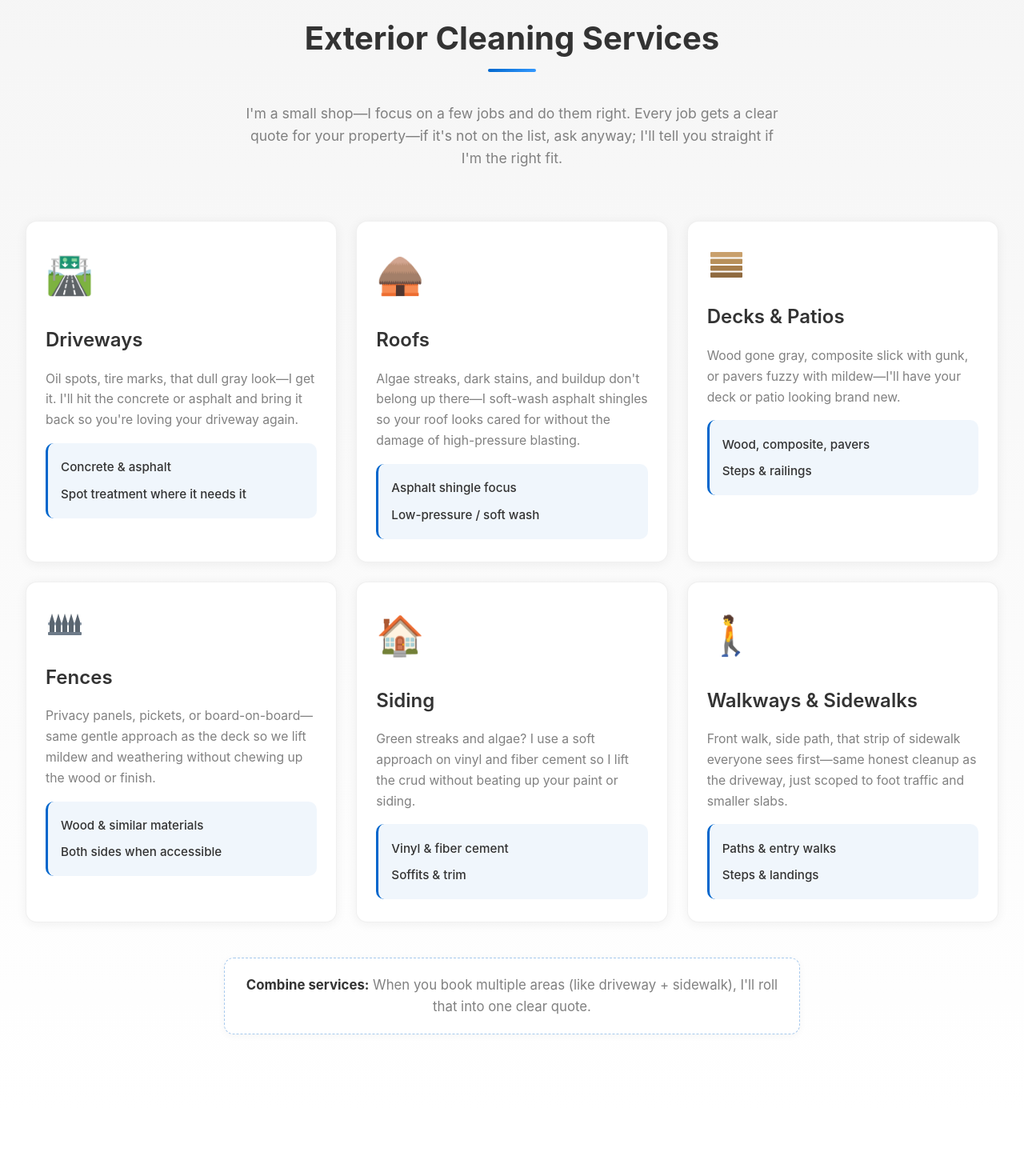
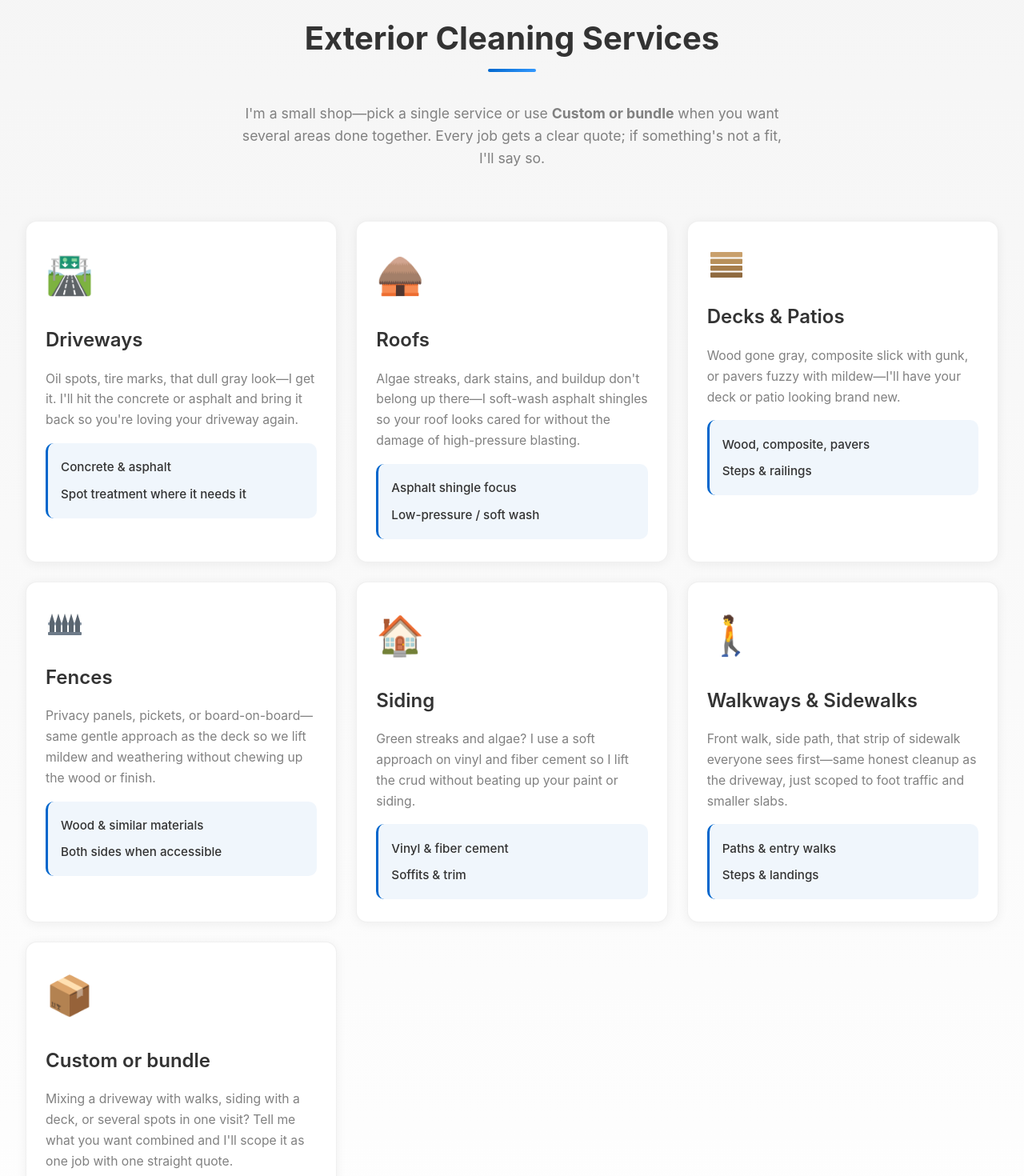
Before and after one commit to Captain8Ten/TrueLineExteriorCleaning, a React (Vite) app: page / in a window 1280 px wide. Shown: the part 880-2350 px from the top of the page at 80% size. Built offline with nearby package versions, Linux system fonts and the light colour scheme; no server answers.

Commit message:
Updates to the services dropdown.

```diff
--- a/src/components/Contact.jsx
+++ b/src/components/Contact.jsx
@@ -231,12 +231,10 @@ const Contact = () => {
                   <option value="Walkways & Sidewalks">Walkways & Sidewalks</option>
                   <option value="Other">Other</option>
                 </optgroup>
-                <optgroup label="Bundles (save on your total project)">
-                  <option value="Driveway + Siding">Driveway + Siding</option>
-                  <option value="Driveway + Walkways &amp; Sidewalks">Driveway + Walkways &amp; Sidewalks</option>
-                  <option value="Decks/Patios + Siding">Decks/Patios + Siding</option>
-                  <option value="Driveway + Decks/Patios">Driveway + Decks/Patios</option>
-                  <option value="Custom bundle">Custom bundle (describe below)</option>
+                <optgroup label="Multiple areas">
+                  <option value="Custom or bundle">
+                    Custom or bundle — describe each area below
+                  </option>
                 </optgroup>
               </select>
             </div>
@@ -249,7 +247,7 @@ const Contact = () => {
                 value={formData.message}
                 onChange={handleChange}
                 rows="5"
-                placeholder="Tell us about your project..."
+                placeholder="For a bundle, list each surface you want (e.g. driveway + walkways). Otherwise describe your project..."
               ></textarea>
             </div>
 
--- a/src/components/Footer.jsx
+++ b/src/components/Footer.jsx
@@ -81,7 +81,7 @@ const Footer = () => {
               <li>Fences</li>
               <li>Siding</li>
               <li>Walkways &amp; sidewalks</li>
-              <li>Bundles (combine multiple services)</li>
+              <li>Custom or bundle</li>
             </ul>
           </div>
 
--- a/src/components/Services.css
+++ b/src/components/Services.css
@@ -122,24 +122,6 @@
   line-height: 1.45;
 }
 
-.services-bundle {
-  margin: 2.75rem auto 0;
-  max-width: 720px;
-  text-align: center;
-  font-size: 1.05rem;
-  line-height: 1.6;
-  color: var(--dark-silver);
-  padding: 1.25rem 1.5rem;
-  background: var(--white);
-  border-radius: 12px;
-  border: 1px dashed rgba(0, 102, 204, 0.35);
-  box-shadow: 0 2px 10px rgba(0, 0, 0, 0.04);
-}
-
-.services-bundle strong {
-  color: var(--gray);
-}
-
 @media (max-width: 768px) {
   .services {
     padding: 4rem 1rem;
--- a/src/components/Services.jsx
+++ b/src/components/Services.jsx
@@ -68,6 +68,17 @@ const SERVICES = [
       description:
         'Front walk, side path, that strip of sidewalk everyone sees first—same honest cleanup as the driveway, just scoped to foot traffic and smaller slabs.',
       features: ['Paths & entry walks', 'Steps & landings']
+    },
+    {
+      icon: '📦',
+      title: 'Custom or bundle',
+      description:
+        'Mixing a driveway with walks, siding with a deck, or several spots in one visit? Tell me what you want combined and I\'ll scope it as one job with one straight quote.',
+      features: [
+        'Combine any of the services above',
+        'Spell out each area in your message (or on the contact form)',
+        'Single visit and one quote when it makes sense'
+      ]
     }
 ]
 
@@ -78,9 +89,9 @@ const Services = () => {
         <div className="section-header">
           <h2 className="section-title">Exterior Cleaning Services</h2>
           <p className="section-subtitle">
-            I&apos;m a small shop—I focus on a few jobs and do them right. Every job gets a clear
-            quote for your property—if it&apos;s not on the list, ask anyway; I&apos;ll tell you
-            straight if I&apos;m the right fit.
+            I&apos;m a small shop—pick a single service or use{' '}
+            <strong>Custom or bundle</strong> when you want several areas done together. Every job
+            gets a clear quote; if something&apos;s not a fit, I&apos;ll say so.
           </p>
         </div>
 
@@ -100,11 +111,6 @@ const Services = () => {
             </div>
           ))}
         </div>
-
-        <p className="services-bundle">
-          <strong>Combine services:</strong> When you book multiple areas (like driveway + sidewalk),
-          I&apos;ll roll that into one clear quote.
-        </p>
       </div>
     </section>
   )
```
